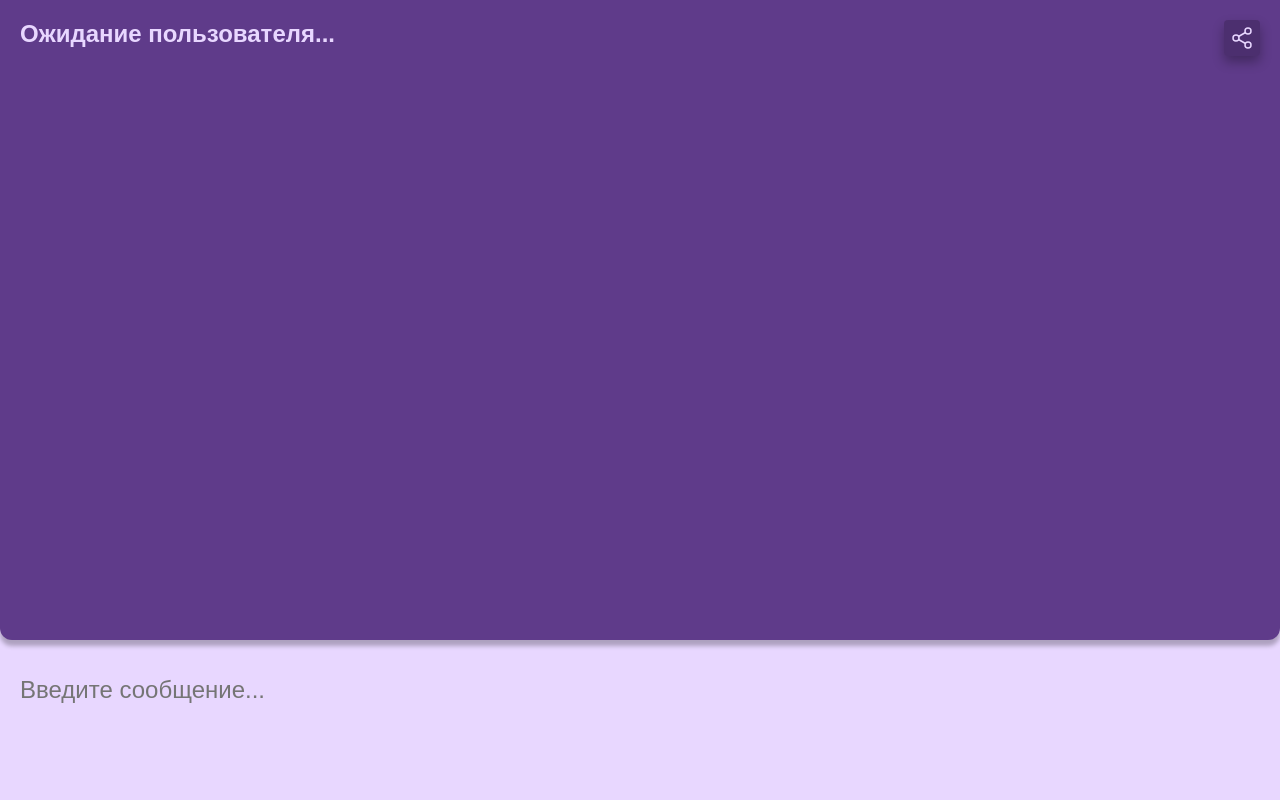
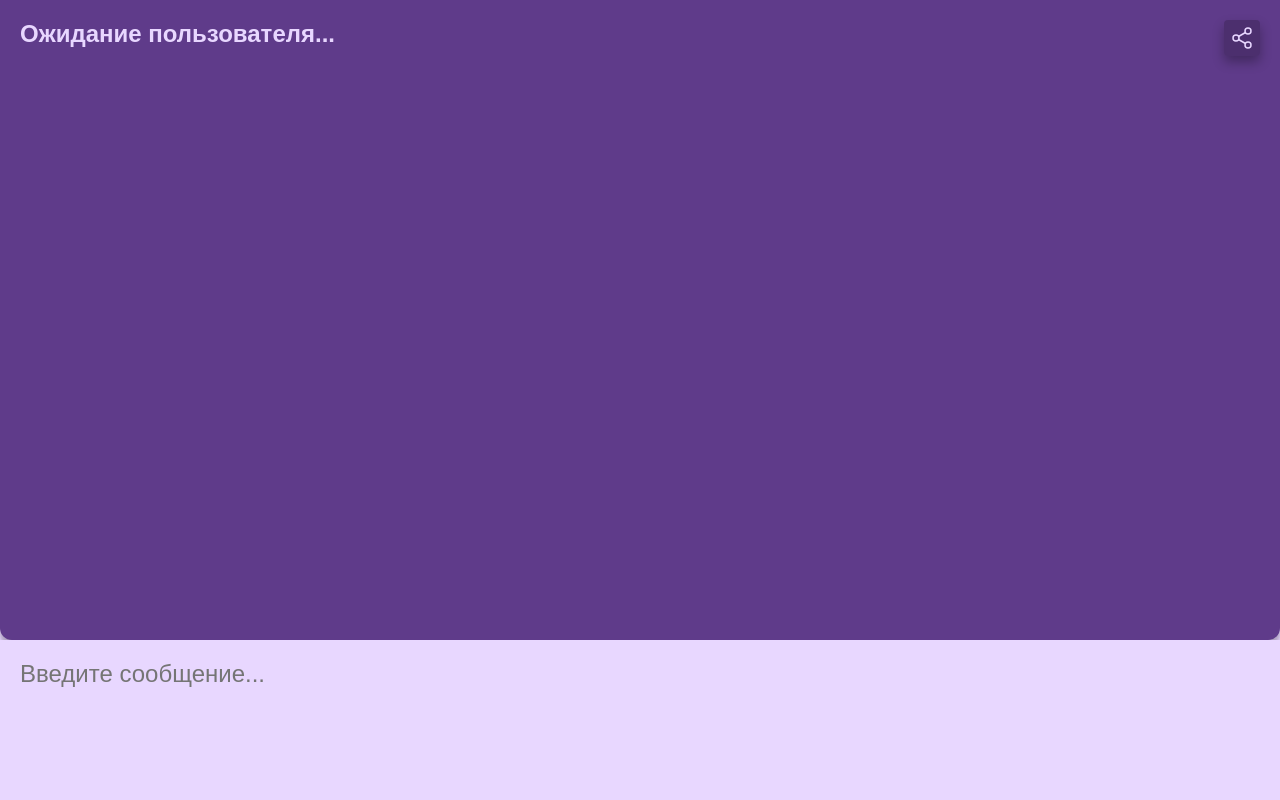
Before and after one commit to falbue/Live-Message, a Flask app: page /chat/1 in a window 1280 px wide. Run offline with Flask 3, Linux system fonts and the light colour scheme; some libraries are stand-ins or nearby versions.

Commit message:
какие то стили

```diff
--- a/static/css/chat-styles.css
+++ b/static/css/chat-styles.css
@@ -35,19 +35,17 @@ body {
     display: flex;
     flex-direction: column;
     height: 100%;
-/*    overflow: hidden;*/
+    overscroll-behavior: none;
 }
 
 .chat {
     overflow: hidden;
     width: 100%;
-    height: 100vh;
+    height: 100%;
     transition: height 0.2s ease;
 }
 
 .friend-block {
-    position: fixed;
-    top: 0;
     width: 100%;
     height: 80%;
     max-height: 80%;
@@ -57,11 +55,10 @@ body {
 }
 
 .message-block {
-    position: fixed;
-    bottom: 0;
     width: 100%;
-    height: 18%; /* Учитываем первоначальную высоту */
-    max-height: 20vh; /* Дополнительное ограничение */
+    height: 20vh;
+    max-height: 20vh;
+    position: absolute;
 }
 
 .friend {
@@ -69,7 +66,7 @@ body {
     color: var(--adptive-text);
     padding: 20px;
     flex-grow: 1;
-    word-wrap: break-word; /* Обеспечивает перенос длинных слов */
+    word-wrap: break-word;
     white-space: pre-wrap;
 }
 
@@ -83,6 +80,7 @@ body {
     border: none;
     resize: none;
     box-sizing: border-box;
+    position: absolute;
 }
 
 .message:focus {outline: none;}
@@ -125,5 +123,5 @@ code {
     border-radius: 12px;
     width: 90%;
     padding: 2px 6px;
-    box-sizing: border-box; /* Включает padding и border в размер элемента */
+    box-sizing: border-box;
 }
```
